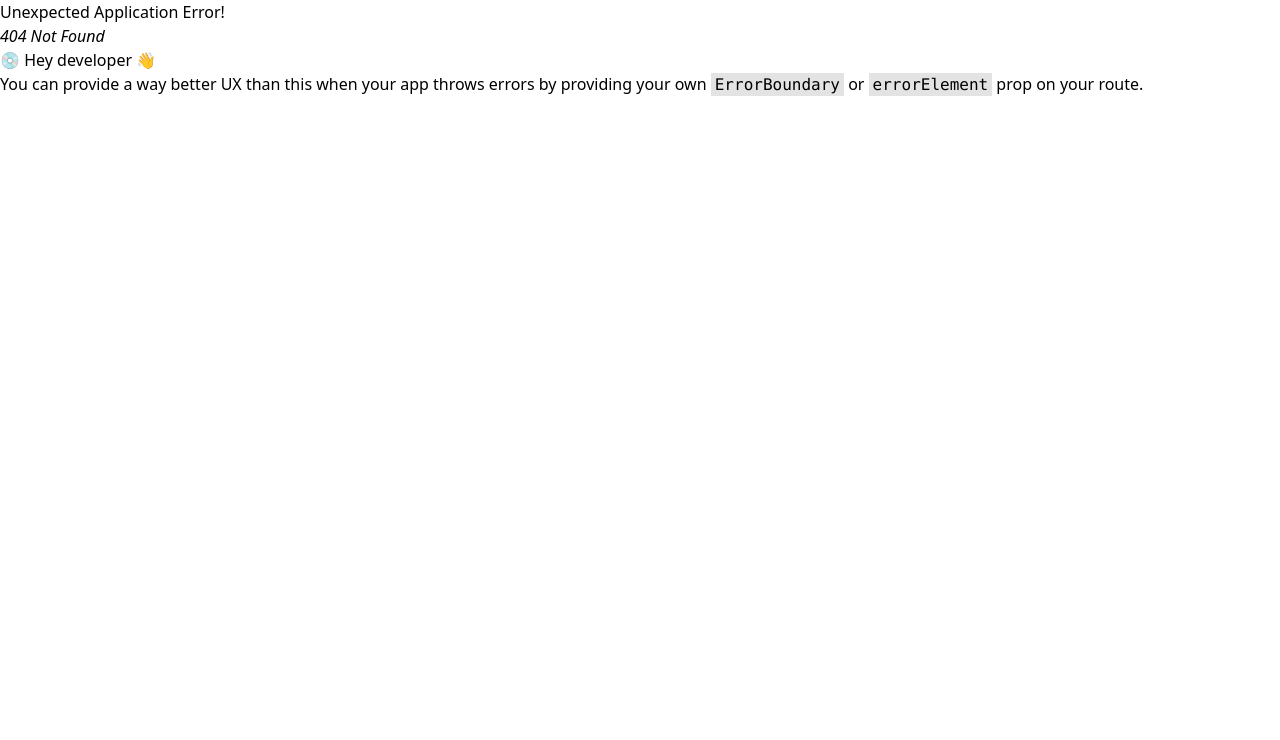
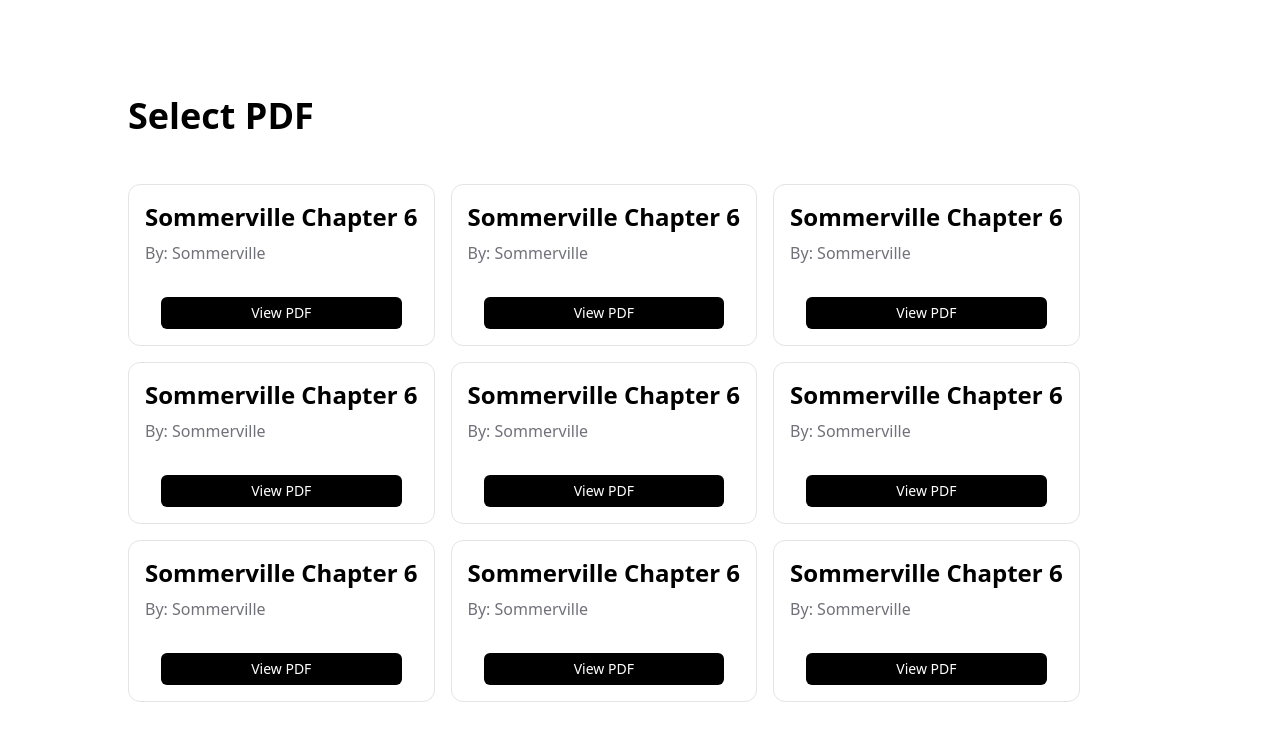
Before and after one commit to Fran-Cilia/CS-422, a React (Vite) app in the folder client/: page /pdfs in a window 1280 px wide. Before the commit this address had no page. Shown: the top 740 px of the page. Built offline with nearby package versions, Linux system fonts and the light colour scheme.

Commit message:
🛠 Clean up pdf selector menu, migrate to tailwindcss, and create pdf menu route

```diff
--- a/client/src/App.tsx
+++ /dev/null
@@ -1,24 +0,0 @@
-import React from "react";
-import PDFPreview from "./components/PDFPreview";
-import "./App.css";
-
-function App() {
-  const PDF_TITLES = ["Sommerville", "PDF Title 2", "PDF Title 3", "PDF Title 4"];
-
-  const handlePDFClick = (title: string) => {
-    // TODO: Handle PDF redirection/routing here
-    console.log("PDF clicked:", title);
-  };
-
-  return (
-    <div className="pdf-menu">
-      {/* TODO: Add navbar */}
-      <h1>Menu</h1>
-      {PDF_TITLES.map((title, index) => (
-        <PDFPreview key={index} title={title} onClick={() => handlePDFClick(title)} />
-      ))}
-    </div>
-  );
-}
-
-export default App;
--- a/client/src/main.tsx
+++ b/client/src/main.tsx
@@ -3,12 +3,16 @@ import ReactDOM from "react-dom/client";
 import "./index.css";
 import { createBrowserRouter, RouterProvider } from "react-router-dom";
 
-import { Root } from "./views";
+import { Pdfs, Root } from "./views";
 
 const router = createBrowserRouter([
   {
     path: "/",
     element: <Root />,
+  },
+  {
+    path: "/pdfs",
+    element: <Pdfs />,
   },
 ]);
 
--- /dev/null
+++ b/client/src/views/Pdfs.tsx
@@ -0,0 +1,85 @@
+type pdf = {
+  name: string;
+  author: string;
+  path: string;
+};
+
+const PdfCard: React.FC<pdf> = ({ name, author, path }) => {
+  return (
+    <div className="border-[#e4e4e7] border-[1px] rounded-xl p-4 flex flex-col">
+      <h1 className="font-bold text-2xl">{name}</h1>
+      <h1 className="mt-2 text-md font-light text-[#71717a]">By: {author}</h1>
+      <button
+        className=" bg-black text-white rounded-md px-2 py-1.5 mt-8 mx-4"
+        onClick={() => {
+          console.log(`${path}`);
+        }}
+      >
+        <h1 className="text-sm font-medium">View PDF</h1>
+      </button>
+    </div>
+  );
+};
+
+const Pdfs = () => {
+  const PDF_FILES: Array<pdf> = [
+    {
+      name: "Sommerville Chapter 6",
+      author: "Sommerville",
+      path: "../../public/sommerville.pdf",
+    },
+    {
+      name: "Sommerville Chapter 6",
+      author: "Sommerville",
+      path: "../../public/sommerville.pdf",
+    },
+    {
+      name: "Sommerville Chapter 6",
+      author: "Sommerville",
+      path: "../../public/sommerville.pdf",
+    },
+    {
+      name: "Sommerville Chapter 6",
+      author: "Sommerville",
+      path: "../../public/sommerville.pdf",
+    },
+    {
+      name: "Sommerville Chapter 6",
+      author: "Sommerville",
+      path: "../../public/sommerville.pdf",
+    },
+    {
+      name: "Sommerville Chapter 6",
+      author: "Sommerville",
+      path: "../../public/sommerville.pdf",
+    },
+    {
+      name: "Sommerville Chapter 6",
+      author: "Sommerville",
+      path: "../../public/sommerville.pdf",
+    },
+    {
+      name: "Sommerville Chapter 6",
+      author: "Sommerville",
+      path: "../../public/sommerville.pdf",
+    },
+    {
+      name: "Sommerville Chapter 6",
+      author: "Sommerville",
+      path: "../../public/sommerville.pdf",
+    },
+  ];
+
+  return (
+    <div className="mx-32 mt-24">
+      <h1 className="font-bold text-4xl">Select PDF</h1>
+      <div className="flex flex-wrap mt-12 gap-x-4 gap-y-4">
+        {PDF_FILES.map(({ name, author, path }) => (
+          <PdfCard name={name} author={author} path={path} />
+        ))}
+      </div>
+    </div>
+  );
+};
+
+export { Pdfs };
--- a/client/src/views/index.ts
+++ b/client/src/views/index.ts
@@ -1 +1,2 @@
 export * from "./Root";
+export * from "./Pdfs";
```
Also changed, not shown: client/src/App.css (deleted, +0 -21 lines).
